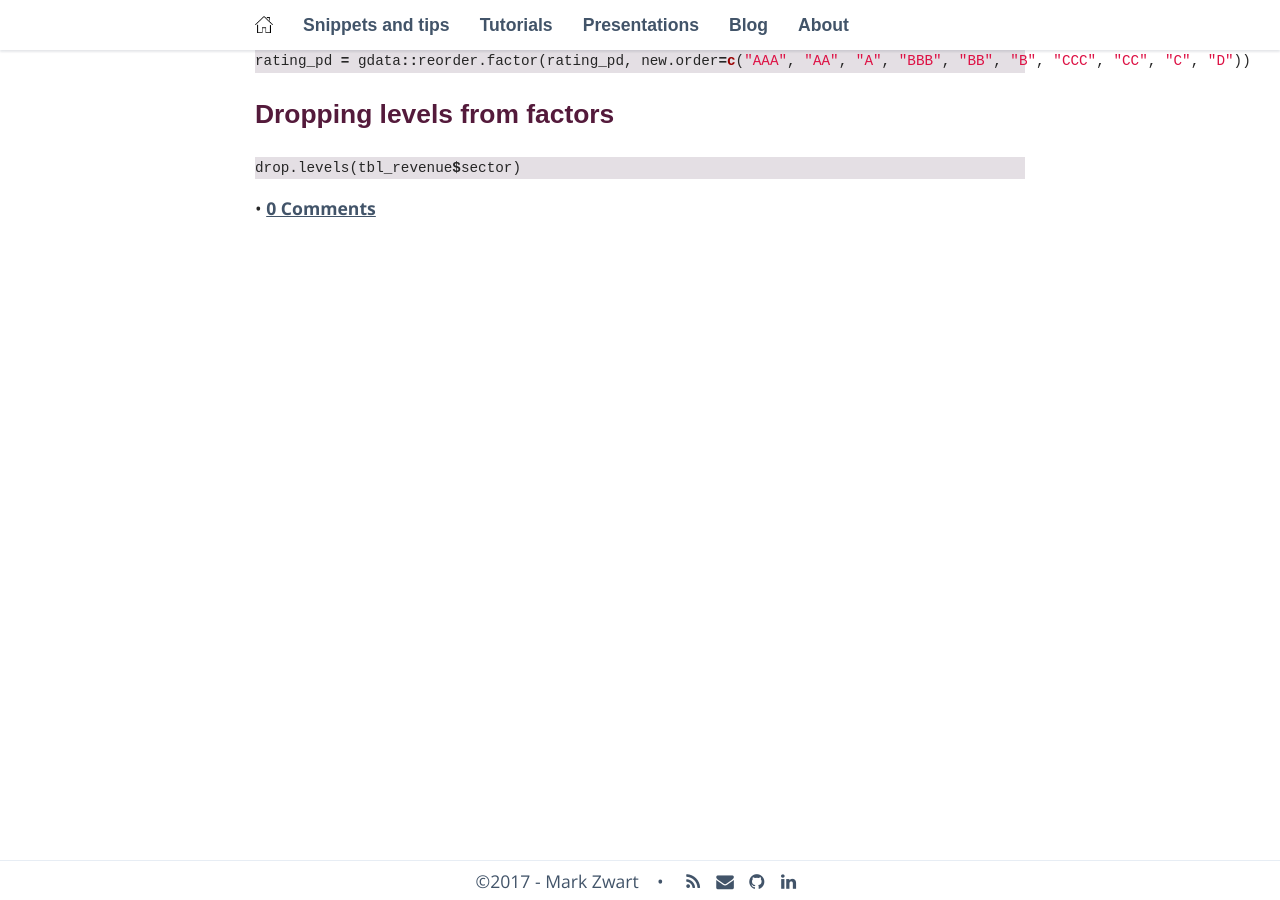
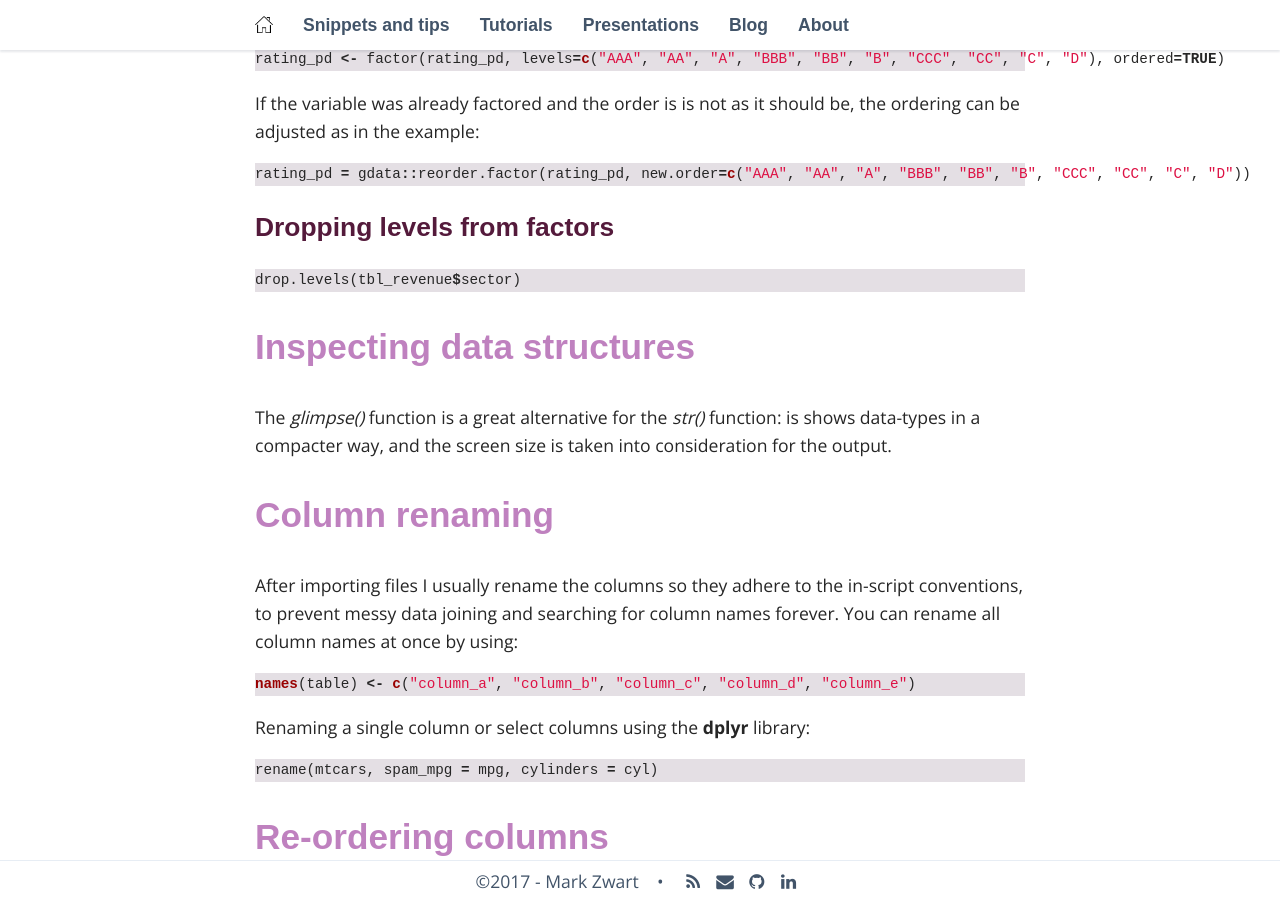
Before and after one commit to mark-me/mark-me.github.io, a Jekyll site: the page built from _pages/snippets-and-tips/data-types.md, in a window 1280 px wide and 900 px high, scrolled down 1618 px. Built offline with Jekyll 4.4.1, drawn with Linux system fonts in a browser that asks for light colours; nearby versions of some CDN libraries; some web fonts are replaced; comment, search, counter and statistics services are not loaded; some of the changed text lies outside the part shown.

Commit message:
Update data-types.md

````diff
--- a/_pages/snippets-and-tips/data-types.md
+++ b/_pages/snippets-and-tips/data-types.md
@@ -52,3 +52,47 @@ rating_pd = gdata::reorder.factor(rating_pd, new.order=c("AAA", "AA", "A", "BBB"
 ```r
 drop.levels(tbl_revenue$sector)
 ```
+
+# Inspecting data structures
+
+The _glimpse()_ function is a great alternative for the _str()_ function: is shows data-types in a compacter way, and the screen size is taken into consideration for the output.
+
+# Column renaming
+
+After importing files I usually rename the columns so they adhere to the in-script conventions, to prevent messy data joining and searching for column names forever. You can rename all column names at once by using:
+
+```r
+names(table) <- c("column_a", "column_b", "column_c", "column_d", "column_e")
+```
+
+Renaming a single column or select columns using the **dplyr** library:
+
+```r
+rename(mtcars, spam_mpg = mpg, cylinders = cyl)
+```
+
+# Re-ordering columns
+
+You can reorder all columns by _select_ing them one by one, but by making use of the _everything()_ function you can put all columns, except the re-ordered in at once:
+
+```r
+mtcars %<>% select(cyl, disp, hp, everything())
+```
+
+# Selecting multiple columns at once
+
+If you adhere to certain column naming conventions (like using the prefix _amt__ for currency columns), you can use certain functions to select multiple columns in one statement.
+
+*   _starts_with():_ starts with a prefix
+*   _ends_with():_ ends with a prefix
+*   _contains():_ contains a literal string
+*   _matches():_ matches a regular expression
+*   _num_range():_ a numerical range like x01, x02, x03.
+*   _one_of():_ variables in character vector.
+*   _everything():_ all variables.
+
+An example with the iris data-set (form the **tidyverse**) is:
+
+```r
+select(iris, starts_with("Petal"))
+```
````
